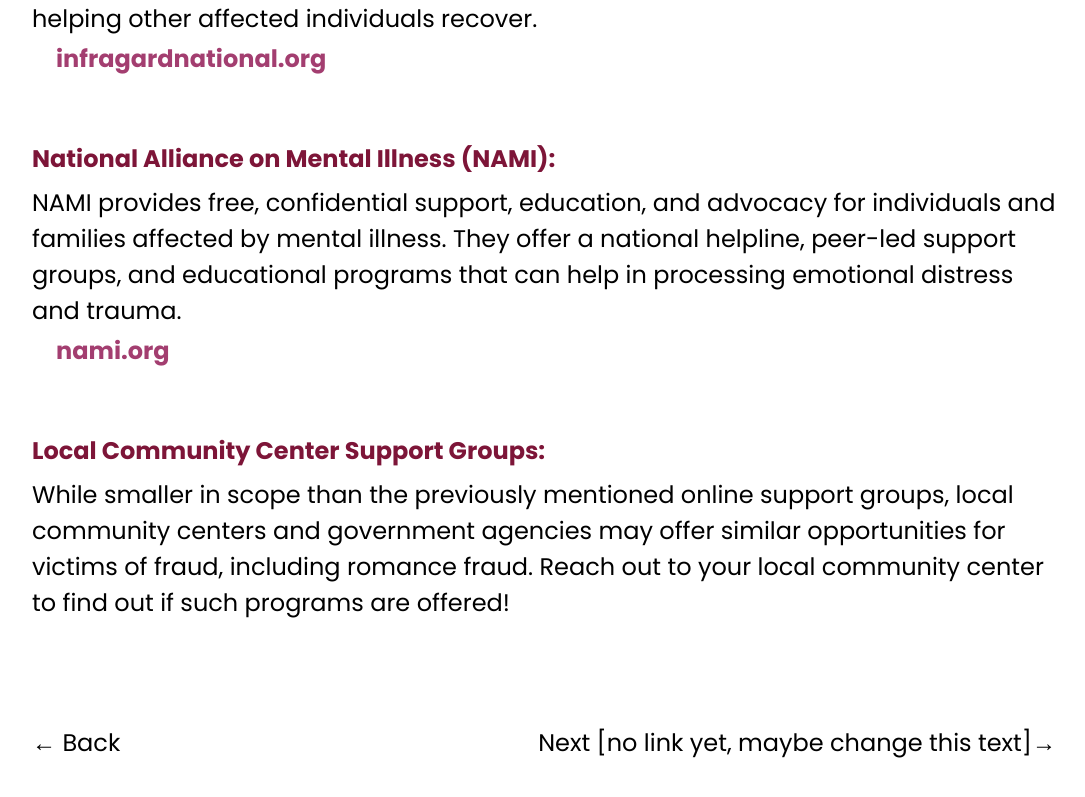
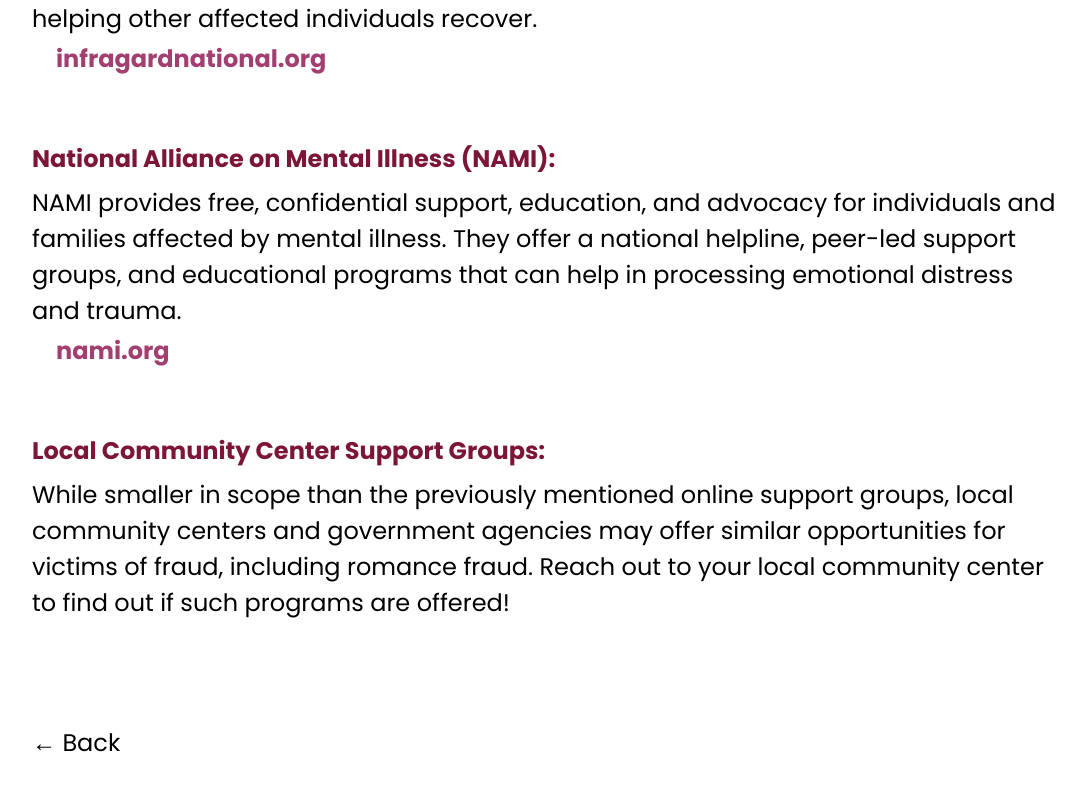
Before and after one commit to heavens-potato/open-hearts, a Next.js app in the folder open-hearts/: page /resources in a window 1280 px wide. Shown: the part 3322-4119 px from the top of the page, without its empty margins (96-1181 px from the left). Built offline with nearby package versions, Linux system fonts and the light colour scheme; some icons are missing; a web font is replaced by a local one.

Commit message:
removed next button from resources

```diff
--- a/open-hearts/src/app/resources/page.js
+++ b/open-hearts/src/app/resources/page.js
@@ -371,7 +371,7 @@
                         ← Back
                     </Typography>
                 </Link>
-                <Link href="/minigame" passHref >
+                {/* <Link href="/minigame" passHref >
                     <Typography
                         sx={{
                             fontSize: {
@@ -386,7 +386,7 @@
                     >
                         Next [no link yet, maybe change this text]→
                     </Typography>
-                </Link>
+                </Link> */}
             </motion.div>
         </div>
     )
```
